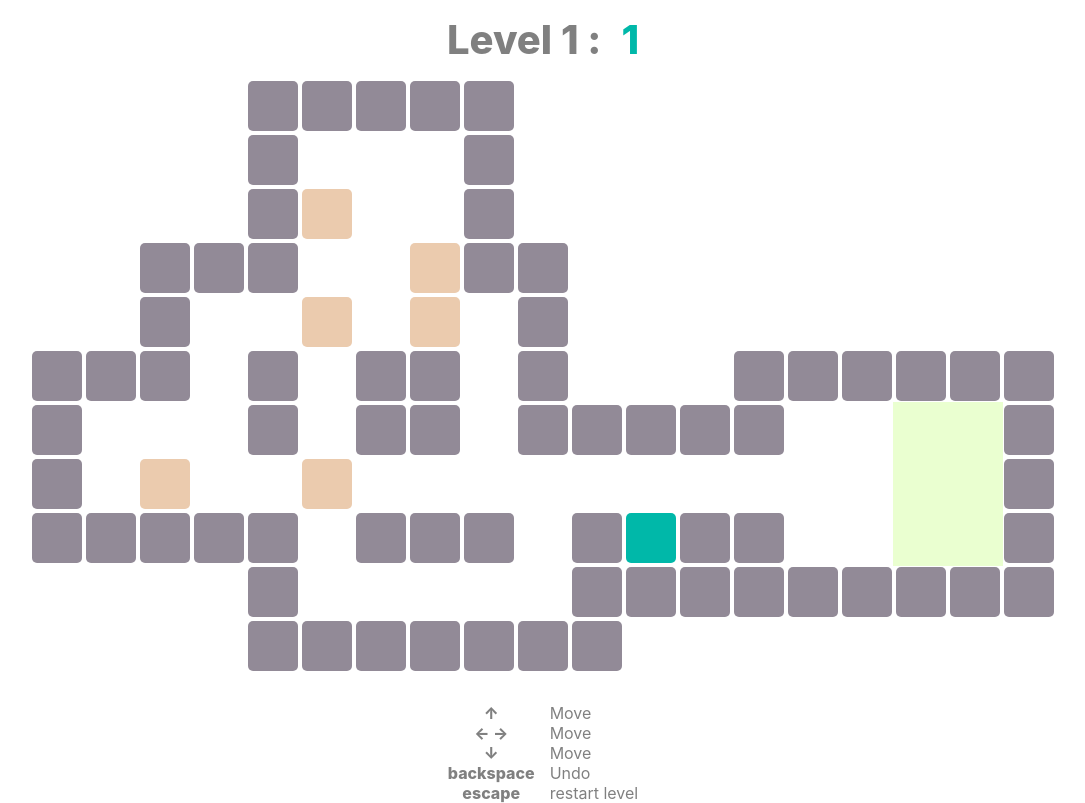
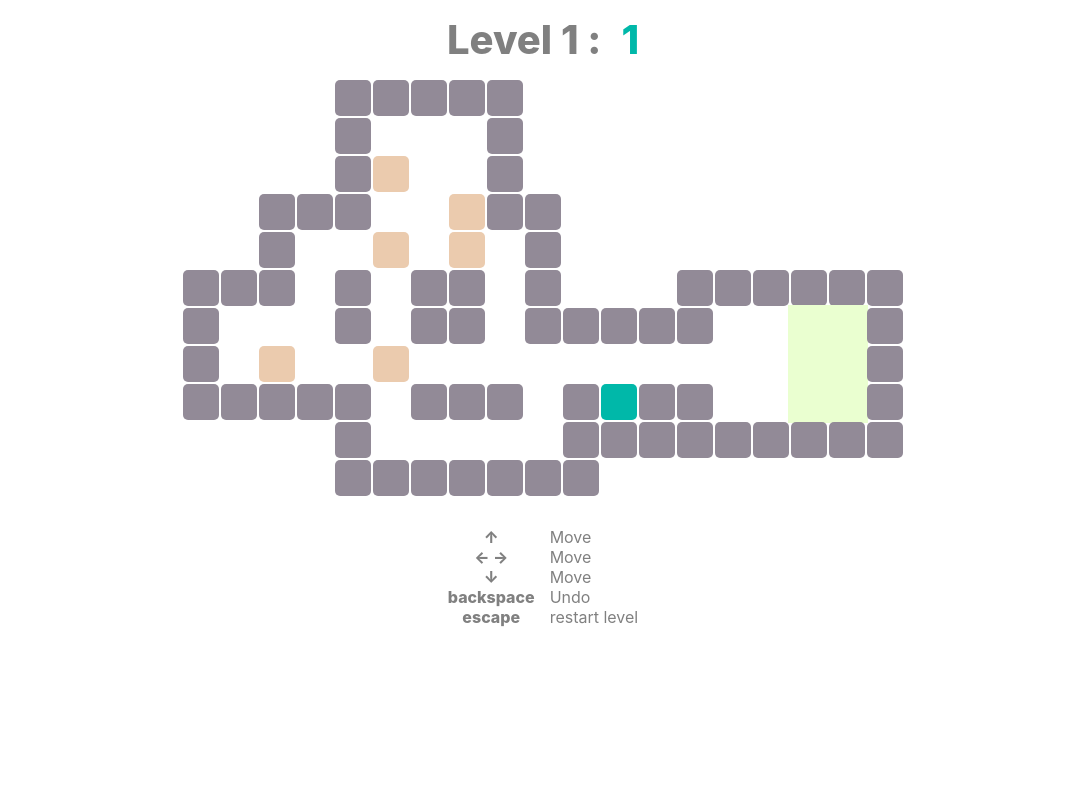
Before and after one commit to ecyrbe/sokoban, a React (Create React App) app: page / in a window 1280 px wide. Shown: the whole page, without its empty margins (97-1182 px from the left). Built offline with nearby package versions, Linux system fonts and the light colour scheme.

Commit message:
feat: improved board size

```diff
--- a/src/components/sokoban.module.css
+++ b/src/components/sokoban.module.css
@@ -75,10 +75,10 @@
   align-items: flex-start;
 }
 .element {
-  width: 50px;
-  height: 50px;
+  width: 36px;
+  height: 36px;
   border-radius: 5px;
-  margin: 2px;
+  margin: 1px;
 }
 
 .element.empty {
```
